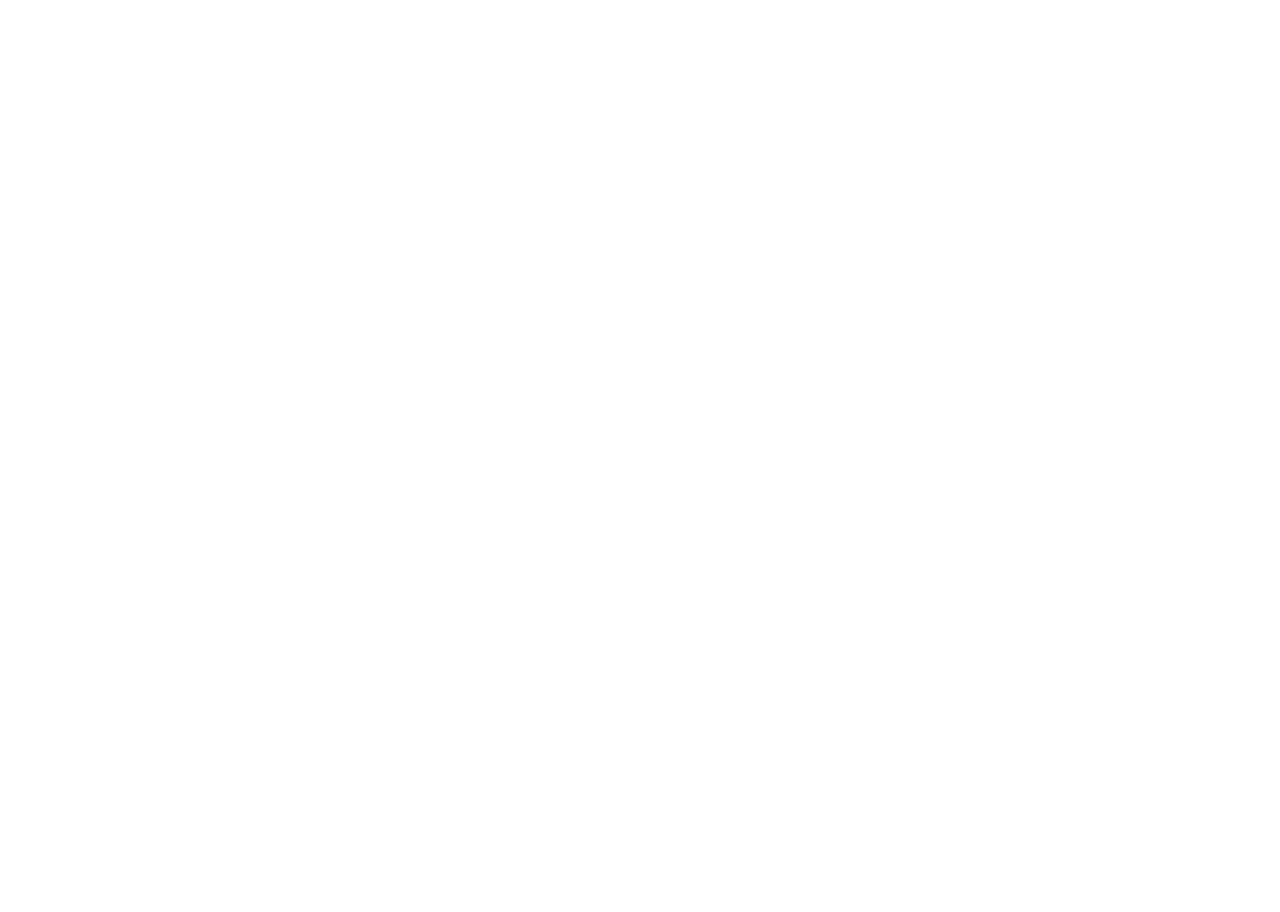
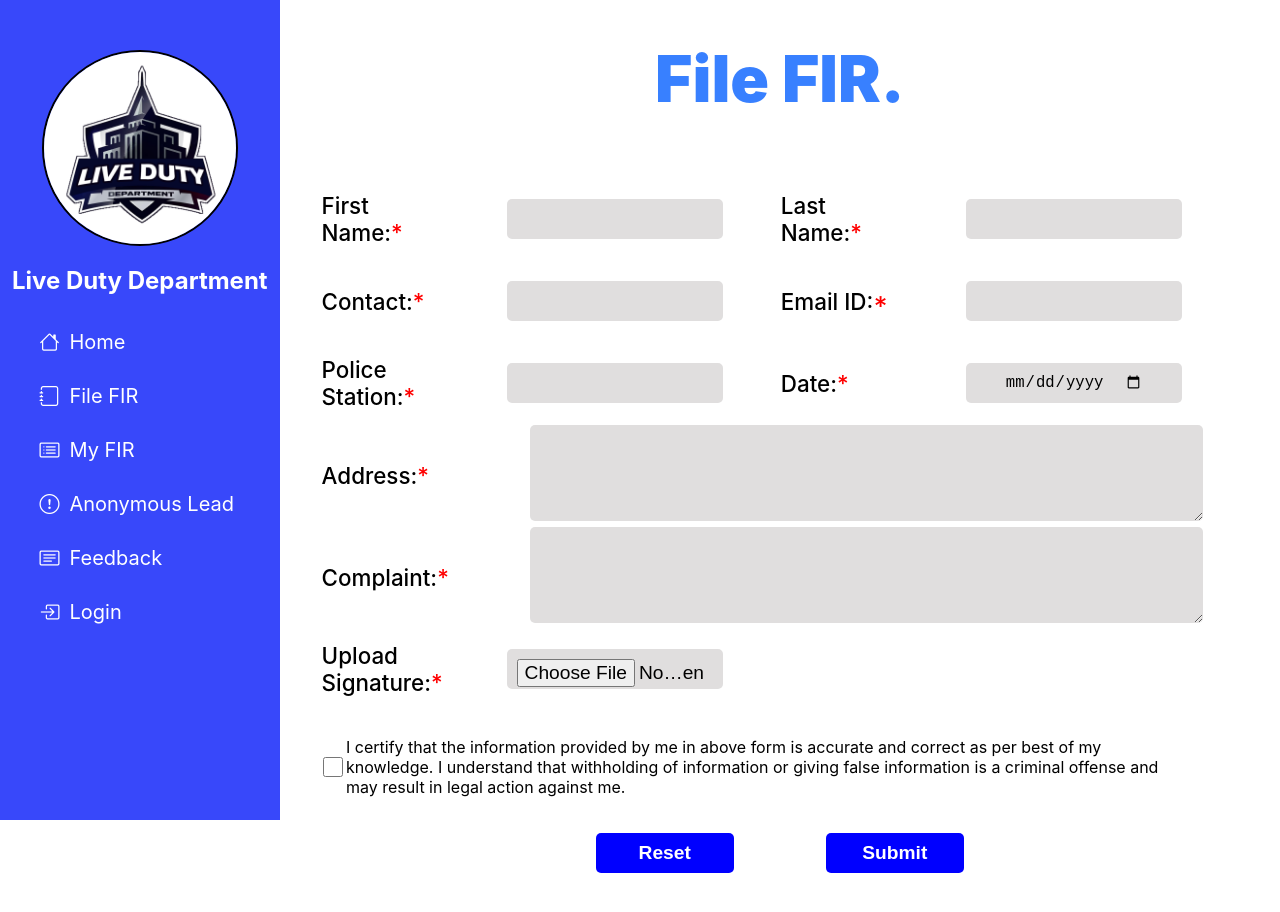
Before and after one commit to ShreeSamal/invictus-23-client, a React (Create React App) app: page /fir in a window 1280 px wide. Before the commit this address had no page. Shown: the top 912 px of the page. Before the commit the page ends 800 px from the top, so only its background shows below. Built offline with nearby package versions, Linux system fonts and the light colour scheme.

Commit message:
added FIR page and My FIR link in profile page

```diff
--- a/src/App.js
+++ b/src/App.js
@@ -1,12 +1,15 @@
 import { Routes, Route, BrowserRouter } from "react-router-dom";
 import Login_Signup from "./pages/login-signup";
 import Home from "./pages/Home";
+import Profile from "./pages/Profile";
+import Fir from "./pages/Fir";
 function App() {
   return (
     <BrowserRouter>
       <Routes>
         <Route exact path="/login" element={<Login_Signup />} />
         <Route exact path="/" element={<Home />} />
+        <Route exact path='/fir' element={<Fir />} />
       </Routes>
     </BrowserRouter>
   );
--- a/src/pages/Fir.jsx
+++ b/src/pages/Fir.jsx
@@ -0,0 +1,63 @@
+import React from 'react'
+import Profile from './Profile';
+import './css/home.css';
+import './css/fir.css';
+const Fir = () => {
+    return (
+        <>
+            <div className="home-container">
+                <Profile />
+                <div className='home-stats'>
+                    <div className="fir-wrap">
+                        <p className='fir-title'>File FIR.</p>
+                        <div className="fir-body">
+                            <table>
+                                <tr>
+                                    <td><label className='fir-topic'>First Name:<span>*</span> </label></td>
+                                    <td ><input type="text" /></td>
+                                    <td><label className='fir-topic'>Last Name:<span>*</span></label></td>
+                                    <td><input type="text" /></td>
+                                </tr>
+                                <tr><td><label className='fir-topic'>Contact:<span>*</span></label></td>
+                                    <td><input type="number" /></td>
+                                    <td><label className='fir-topic'>Email ID:<span>*</span></label></td>
+                                    <td><input type="mail" /></td>
+                                </tr>
+                                <tr>
+                                    <td><label className='fir-topic'>Police Station:<span>*</span></label></td>
+                                    <td><input type='text' /></td>
+                                    <td><label className='fir-topic'>Date:<span>*</span></label></td>
+                                    <td><input type="date" /></td>
+                                </tr>
+                                <tr>
+                                    <td><label className='fir-topic'>Address:<span>*</span></label></td>
+                                    <td colSpan={3}><textarea name="" id="" rows="4" className='textarea'></textarea></td>
+                                </tr>
+                                <tr><td><label className='fir-topic'>Complaint:<span>*</span></label></td>
+                                    <td colSpan={3}><textarea name="" id="" rows="4" className='textarea'></textarea></td>
+                                </tr>
+                                <tr>
+                                    <td> <label className='fir-topic'>Upload Signature:<span>*</span></label></td>
+                                    <td>
+                                        <input type="file" />
+                                    </td>
+                                </tr>
+                            </table>
+
+                            <div className="fir-confirmation">
+                                <input type="checkbox" />
+                                <p className='fir-confirm-text'>I  certify that the information provided by me in above form is accurate and correct as per best of my knowledge. I understand that withholding of information or giving false information is a criminal offense and may result in legal action against me.</p>
+                            </div>
+                            <div className="fir-btnGroup">
+                                <button>Reset</button>
+                                <button>Submit</button>
+                            </div>
+                        </div>
+                    </div>
+                </div>
+            </div>
+        </>
+    );
+}
+
+export default Fir
--- a/src/pages/Profile.jsx
+++ b/src/pages/Profile.jsx
@@ -6,13 +6,15 @@ export default function Profile() {
     <>
     <aside className="home-profile">
     <img src="/images/live-duty-department.png" alt="" className="home-logo"/>
+    <div className='title'>Live Duty Department</div>
     <div className="content-list">
       <ul className="aside-list">
-        <li className="asideItem"><Link to='/login' style={{ textDecoration: 'none', color: '#fff', fontSize: '20px', display: 'block', width: '100%', height: '100%' }}><i class="bi bi-box-arrow-in-right icon"></i>Login</Link></li>
-        <li className="asideItem"><Link to='#' style={{ textDecoration: 'none', color: '#fff', fontSize: '20px', display: 'block', width: '100%', height: '100%' }}><i class="bi bi-house icon"></i>Home</Link></li>
-        <li className="asideItem"><Link to='#' style={{ textDecoration: 'none', color: '#fff', fontSize: '20px', display: 'block', width: '100%', height: '100%' }}><i class="bi bi-journal icon"></i>File FIR</Link></li>
-        <li className="asideItem"><Link to='#' style={{ textDecoration: 'none', color: '#fff', fontSize: '20px', display: 'block', width: '100%', height: '100%' }}><i class="bi bi-card-text icon"></i>Feedback</Link></li>
-        <li className="asideItem"><Link to='#' style={{ textDecoration: 'none', color: '#fff', fontSize: '20px', display: 'block', width: '100%', height: '100%' }}><i class="bi bi-exclamation-circle icon"></i>Anonymous Lead</Link></li>
+      <li className="asideItem"><Link to='/' style={{ textDecoration: 'none', color: '#fff', fontSize: '20px', display: 'block', width: '100%', height: '100%', padding: "10px" }}><i class="bi bi-house icon"></i>Home</Link></li>
+      <li className="asideItem"><Link to='/fir' style={{ textDecoration: 'none', color: '#fff', fontSize: '20px', display: 'block', width: '100%', height: '100%', padding: "10px" }}><i class="bi bi-journal icon"></i>File FIR</Link></li>
+      <li className="asideItem"><Link to='#' style={{ textDecoration: 'none', color: '#fff', fontSize: '20px', display: 'block', width: '100%', height: '100%', padding: "10px" }}><i class="bi bi-card-list icon"></i>My FIR</Link></li>
+      <li className="asideItem"><Link to='#' style={{ textDecoration: 'none', color: '#fff', fontSize: '20px', display: 'block', width: '100%', height: '100%', padding: "10px" }}><i class="bi bi-exclamation-circle icon"></i>Anonymous Lead</Link></li>
+      <li className="asideItem"><Link to='#' style={{ textDecoration: 'none', color: '#fff', fontSize: '20px', display: 'block', width: '100%', height: '100%', padding: "10px" }}><i class="bi bi-card-text icon"></i>Feedback</Link></li>
+      <li className="asideItem"><Link to='/login' style={{ textDecoration: 'none', color: '#fff', fontSize: '20px', display: 'block', width: '100%', height: '100%', padding: "10px" }}><i class="bi bi-box-arrow-in-right icon"></i>Login</Link></li>
       </ul>
     </div>
   </aside>
--- /dev/null
+++ b/src/pages/css/fir.css
@@ -0,0 +1,97 @@
+.fir-wrap{
+    display: flex;
+    flex-direction: column;
+    align-items: center;
+    width: 100%;
+}
+.fir-title{
+    font-size: 4em;
+    font-weight: 900;
+    color: var(--primary);
+    margin: 0;
+}
+
+.fir-body{
+    margin-top: 60px;
+    width: 100%;
+    display: flex;
+    flex-direction: column;
+    justify-content: center;
+}
+
+.fir-body table tr td{
+    padding: 0;
+}
+
+.fir-body table tr td:nth-of-type(odd){
+    width: 14%;
+}
+.fir-body table tr td:nth-of-type(even){
+    width: 36%;
+}
+
+.fir-topic{
+    font-size: 1.4em;
+    font-weight: 500;
+    color: var(--black);
+    margin: 0;
+}
+
+.fir-topic span{
+    color: var(--red);
+}
+
+.fir-body input{
+    font-size: 1.2em;
+    color: var(--black);
+}
+
+.fir-body .textarea{
+    font-size: 1.5em;
+    width: 84.45%;
+    padding: 4px;
+    margin-left: 79px;
+    background-color: #e0dede;
+    border-radius: 5px;
+    border: none;
+    color: var(--black);
+}
+
+
+.fir-body input::-webkit-outer-spin-button,
+.fir-body input::-webkit-inner-spin-button {
+  -webkit-appearance: none;
+  margin: 0;
+}
+
+.fir-body input[type=number] {
+  -moz-appearance: textfield;
+}
+
+.fir-confirmation{
+    display: flex;
+    align-items: center;
+    padding-right: 70px;
+    margin-top: 10px;
+}
+
+
+.fir-confirmation input{
+    width: 7%;
+}
+.fir-confirm-text{
+    font-size: 1em;
+    color: var(--black);
+    font-weight: 400;
+}
+
+.fir-btnGroup{
+    width: 50%;
+    display: flex;
+    margin: auto;
+}
+
+.fir-btnGroup button{
+    width: 30%;
+    font-size: 1.2em;
+}
--- a/src/pages/css/home.css
+++ b/src/pages/css/home.css
@@ -4,6 +4,7 @@
   --primary: #3880ff;
   --primary2: #3848fa;
   --highlight: #4555ff;
+  --red: red;
 }
 
 .home-profile {
@@ -26,9 +27,10 @@
 .home-logo {
   background-color: #f3f3f3;
   border-radius: 50%;
-  height: 10em;
-  width: 10em;
+  height: 12em;
+  width: 12em;
   border: 2px solid black;
+  margin-top: 40px;
 }
 
 .content-list{
@@ -45,7 +47,7 @@
 }
 
 .asideItem{
-  padding: 10px;
+
   margin-bottom: 10px;
   border-radius: 3px;
 }
@@ -62,7 +64,12 @@
   margin-right: 10px;
 }
 
-
+.title{
+  color: #fff;
+  font-size: 1.5em;
+  font-weight: 700;
+  margin: 20px 0px;
+}
 
 
 
```
